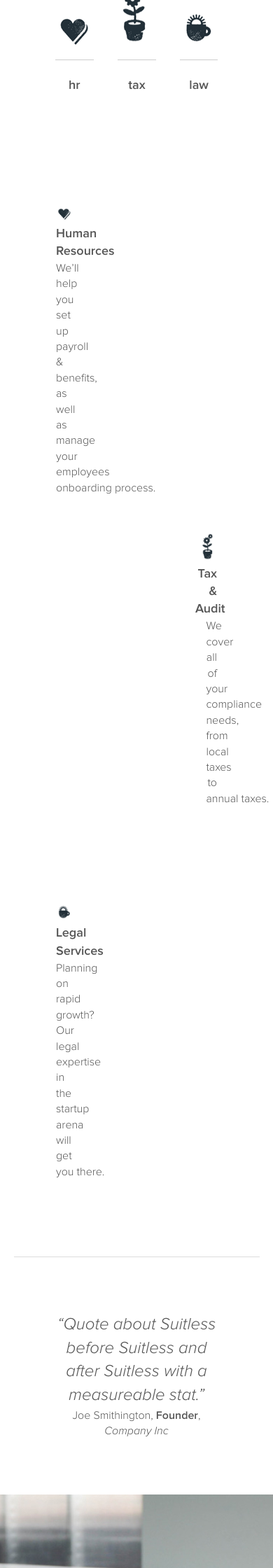
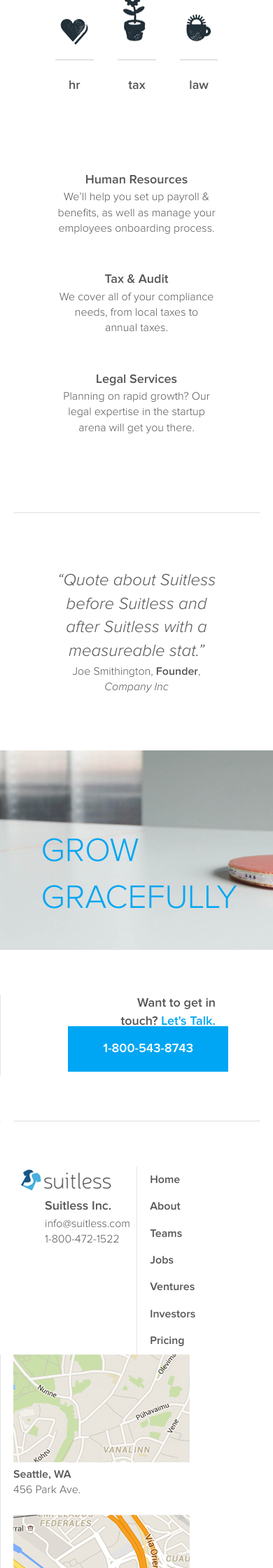
Before and after one commit to flanban/redolent-octo-kumquat, a Jekyll site: the page built from index.html, in a window 390 px wide. Shown: the part 2050-4290 px from the top of the page at 70% size. Built offline with Jekyll 4.4.1, drawn with Linux system fonts in a browser that asks for light colours.

Commit message:
responsive work, home-4

```diff
--- a/_sass/_home.scss
+++ b/_sass/_home.scss
@@ -183,23 +183,35 @@ body { // need to namespace this
       vertical-align:top;
       width:49%;
       padding: 0px 80px 50px 80px;
+      @media(max-width: 660px) {
+        width: 100%;
+        text-align:center;
+      }
       p {
         padding-right: 50%;
+        @media(max-width: 660px) {
+          padding-right: 0%;
+        }
       }
       > img {
         max-width:24px;
+        @media(max-width: 660px) {
+          display:none;
+        }
       }
     }
     > img {
       width:49%;
       @media(max-width: 660px) {
-        padding: 0px 00px 45px 260px;
+        display:none;
       }
     }
     &#home-law {
-      margin-top:-60px;
       img {
         padding-bottom:0;
+      }
+      @media(min-width: 660px) {
+        margin-top:-60px;
       }
     }
     &#home-tax {
@@ -208,6 +220,9 @@ body { // need to namespace this
         p {
           padding-left: 50%;
           padding-right:0;
+          @media(max-width: 660px) {
+            padding-left: 0%;
+          }
         }
       }
       > img {
```
